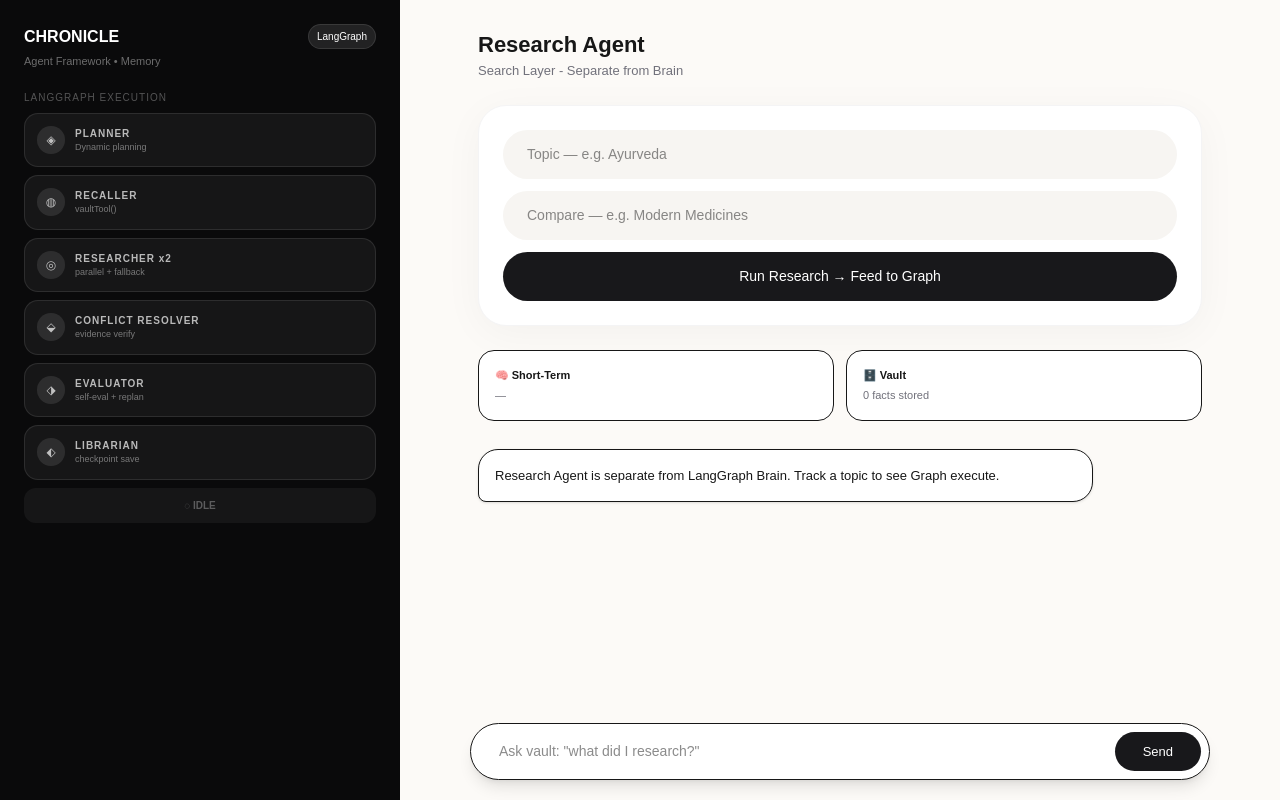
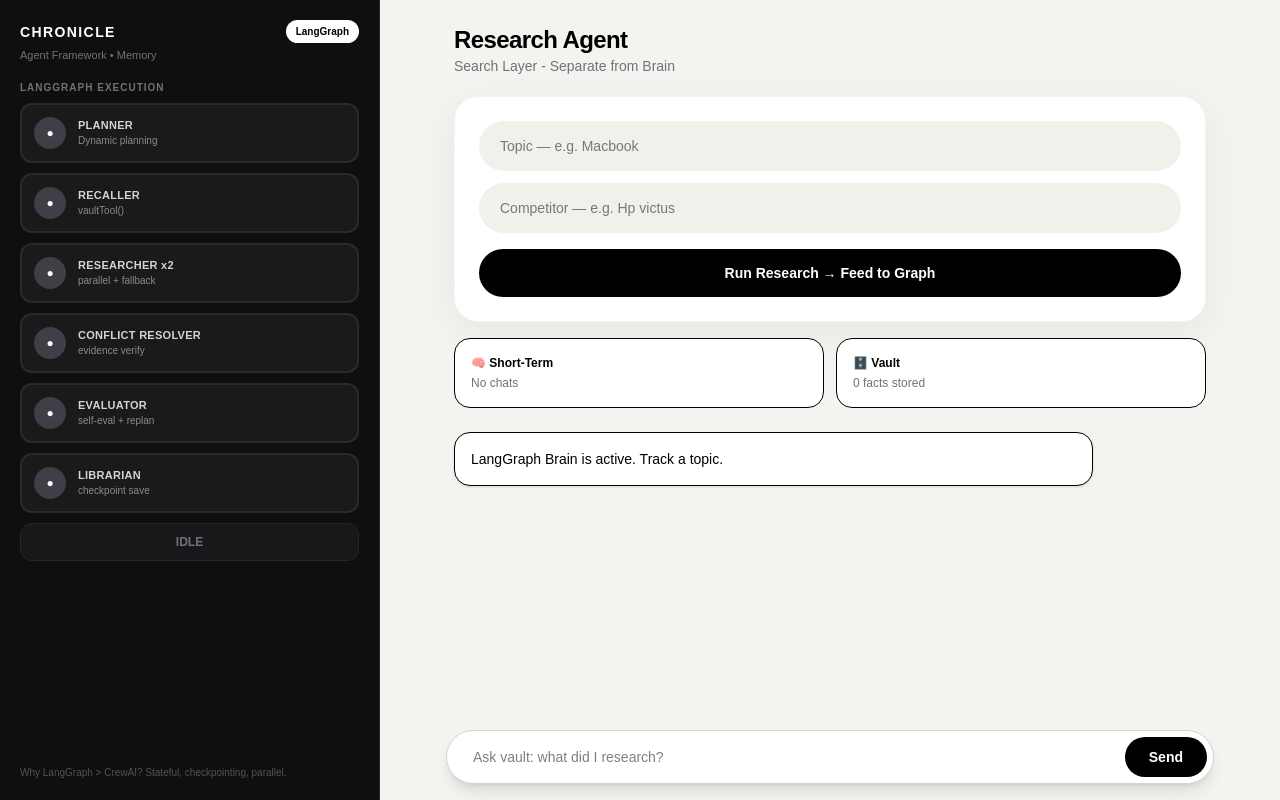
Before and after one commit to Steron167/AI-SECOND-BRAIN, a Next.js app: page / in a window 1280 px wide. Built offline with nearby package versions, Linux system fonts and the light colour scheme.

Commit message:
fix: jsx > escape

```diff
--- a/app/page.tsx
+++ b/app/page.tsx
@@ -7,7 +7,7 @@
   const [competitor, setCompetitor] = useState("")
   const [result, setResult] = useState("")
   const [input, setInput] = useState("")
-  const [chats, setChats] = useState<Chat[]>([{ role: "ai", text: "Research Agent is separate from LangGraph Brain. Track a topic to see Graph execute." }])
+  const [chats, setChats] = useState<Chat[]>([{ role: "ai", text: "LangGraph Brain is active. Track a topic." }])
   const [memory, setMemory] = useState<any>({ short: [], long: { facts: [] } })
   const [loading, setLoading] = useState(false)
   const [meta, setMeta] = useState<any>(null)
@@ -21,16 +21,17 @@
 
   async function trackResearch() {
     if (!topic) return
-    setLoading(true); setResult(""); setActiveNode("planner")
+    setLoading(true); setResult("")
     const steps = ["planner","recaller","researcher","resolver","evaluator","librarian"]
-    let i=0; const it = setInterval(()=>{ setActiveNode(steps[i]); i=(i+1)%steps.length }, 400)
+    let i=0; const it = setInterval(()=>{ setActiveNode(steps[i]); i=(i+1)%6 }, 400)
     try {
       const res = await fetch("/api/chat", { method: "POST", headers: { "Content-Type": "application/json" }, body: JSON.stringify({ message: `Research Topic: ${topic} | Competitor: ${competitor || "general"}`, memory }) })
       const data = await res.json()
       clearInterval(it); setActiveNode("done")
       setResult(data.reply); setMeta(data); setCheckpoints(data.checkpoints||[]); setMemory(data.memory_context)
       localStorage.setItem("chronicle_memory", JSON.stringify(data.memory_context))
-    } catch {} clearInterval(it); setLoading(false)
+    } catch {}
+    clearInterval(it); setLoading(false)
   }
 
   async function send() {
@@ -45,102 +46,89 @@
     } catch {} setLoading(false)
   }
 
-  const Node = ({ id, icon, title, desc }: any) => (
-    <div className={`rounded-[14px] p-3 border transition-all ${activeNode===id? "bg-white text-black border-white shadow-lg scale-[1.02]" : "bg-white/[0.05] border-white/10 text-white/70"}`}>
-      <div className="flex gap-2.5 items-center"><div className={`w-7 h-7 rounded-full flex items-center justify-center text-[12px] ${activeNode===id? "bg-black text-white" : "bg-white/10"}`}>{icon}</div><div><div className="text-[10px] font-bold tracking-widest">{title}</div><div className="text-[9px] opacity-60">{desc}</div></div>{activeNode===id && <div className="ml-auto w-2 h-2 bg-green-500 rounded-full animate-pulse" />}</div>
+  const Node = ({ id, title, sub }: any) => (
+    <div className={`rounded-xl p-3 border-2 flex items-center gap-3 ${activeNode===id? "bg-white text-black border-white shadow-xl" : "bg-[#1a1a1a] border-[#2a2a2a] text-zinc-300"}`}>
+      <div className={`w-8 h-8 rounded-full flex items-center justify-center font-bold text-xs ${activeNode===id? "bg-black text-white" : "bg-zinc-700 text-white"}`}>●</div>
+      <div><div className="text-[11px] font-bold tracking-wide">{title}</div><div className="text-[10px] opacity-60">{sub}</div></div>
+      {activeNode===id && <div className="ml-auto text-[10px] text-green-500 font-bold">RUNNING</div>}
     </div>
   )
 
-  // Parse result for pretty cards
-  const hasFallback = result.includes("FALLBACK")
-  const hasConflict = result.includes("CONFLICT RESOLVED") || result.includes("Resolved")
-  const cleanResult = result.split("---")[0]
+  return (
+    <div className="min-h-screen bg-[#f5f3ef] flex text-black">
+      {/* LEFT - SOLID DARK */}
+      <div className="w-[380px] hidden lg:flex flex-col bg-[#0f0f0f] text-white p-5 border-r border-zinc-800">
+        <div className="flex justify-between items-center">
+          <h1 className="font-black tracking-widest text-sm">CHRONICLE</h1>
+          <span className="text-[10px] bg-white text-black px-2.5 py-1 rounded-full font-bold">LangGraph</span>
+        </div>
+        <div className="text-[11px] text-zinc-500 mt-1 mb-4">Agent Framework • Memory</div>
 
-  return (
-    <div className="min-h-screen bg-[#fcfaf7] flex">
-      {/* LEFT LANGGRAPH */}
-      <div className="w-[400px] hidden lg:flex flex-col bg-[#0a0a0b] text-white p-6">
-        <div className="flex justify-between items-center mb-1"><div className="font-bold">CHRONICLE</div><div className="text-[10px] px-2 py-1 rounded-full bg-white/10 border border-white/10">LangGraph</div></div>
-        <div className="text-[11px] text-white/40 mb-5">Agent Framework • Memory</div>
-        <div className="space-y-2">
-          <div className="text-[10px] tracking-widest text-white/30">LANGGRAPH EXECUTION</div>
-          <Node id="planner" icon="◈" title="PLANNER" desc="Dynamic planning" />
-          <Node id="recaller" icon="◍" title="RECALLER" desc="vaultTool()" />
-          <Node id="researcher" icon="◎" title="RESEARCHER x2" desc="parallel + fallback" />
-          <Node id="resolver" icon="⬙" title="CONFLICT RESOLVER" desc="evidence verify" />
-          <Node id="evaluator" icon="⬗" title="EVALUATOR" desc="self-eval + replan" />
-          <Node id="librarian" icon="⬖" title="LIBRARIAN" desc="checkpoint save" />
-          <div className={`mt-2 p-2.5 rounded-xl text-center text-[10px] font-bold ${activeNode==="done"? "bg-green-500 text-black" : "bg-white/5 text-white/30"}`}>{activeNode==="done"? "✓ GRAPH COMPLETE" : "◌ IDLE"}</div>
+        <div className="text-[10px] text-zinc-500 tracking-widest mb-2 font-bold">LANGGRAPH EXECUTION</div>
+        <div className="space-y-2.5">
+          <Node id="planner" title="PLANNER" sub="Dynamic planning" />
+          <Node id="recaller" title="RECALLER" sub="vaultTool()" />
+          <Node id="researcher" title="RESEARCHER x2" sub="parallel + fallback" />
+          <Node id="resolver" title="CONFLICT RESOLVER" sub="evidence verify" />
+          <Node id="evaluator" title="EVALUATOR" sub="self-eval + replan" />
+          <Node id="librarian" title="LIBRARIAN" sub="checkpoint save" />
+          <div className={`p-2.5 rounded-xl text-center text-xs font-bold border ${activeNode==="done"? "bg-green-500 text-black border-green-500" : "bg-zinc-900 text-zinc-500 border-zinc-800"}`}>{activeNode==="done"? "✓ COMPLETE" : "IDLE"}</div>
         </div>
+
         {meta?.metrics && (
-          <div className="grid grid-cols-3 gap-2 mt-5">
-            <div className="bg-white/5 border border-white/10 rounded-xl p-2.5 text-center"><div className="text-[8px] text-white/30">CONFIDENCE</div><div className="font-bold text-green-300">{meta.metrics.confidence}</div></div>
-            <div className="bg-white/5 border border-white/10 rounded-xl p-2.5 text-center"><div className="text-[8px] text-white/30">RETRIES</div><div className="font-bold text-orange-300">{meta.metrics.retries}</div></div>
-            <div className="bg-white/5 border border-white/10 rounded-xl p-2.5 text-center"><div className="text-[8px] text-white/30">STEPS</div><div className="font-bold">{checkpoints.length}</div></div>
+          <div className="grid grid-cols-3 gap-2 mt-4">
+            <div className="bg-[#1e1e1e] border border-zinc-800 rounded-xl p-2.5 text-center"><div className="text-[8px] text-zinc-500">CONFIDENCE</div><div className="text-green-400 font-bold">{meta.metrics.confidence}</div></div>
+            <div className="bg-[#1e1e1e] border border-zinc-800 rounded-xl p-2.5 text-center"><div className="text-[8px] text-zinc-500">RETRIES</div><div className="text-orange-400 font-bold">{meta.metrics.retries}</div></div>
+            <div className="bg-[#1e1e1e] border border-zinc-800 rounded-xl p-2.5 text-center"><div className="text-[8px] text-zinc-500">STEPS</div><div className="font-bold">{checkpoints.length}</div></div>
           </div>
         )}
+        <div className="mt-auto text-[10px] text-zinc-600">Why LangGraph {" > "} CrewAI? Stateful, checkpointing, parallel.</div>
       </div>
 
-      {/* RIGHT */}
-      <div className="flex-1 flex flex-col max-w-[780px] mx-auto w-full">
-        <div className="p-7">
-          <div className="text-[22px] font-semibold">Research Agent</div>
-          <div className="text-[13px] text-zinc-500 mb-6">Search Layer - Separate from Brain</div>
-
-          <div className="rounded-[28px] bg-white border border-zinc-100 shadow-[0_8px_40px_rgba(0,0,0,0.04)] p-6">
-            <input value={topic} onChange={e=>setTopic(e.target.value)} placeholder="Topic — e.g. Ayurveda" className="w-full bg-[#f7f5f2] rounded-full px-6 py-3.5 outline-none text-[14px] mb-3" />
-            <input value={competitor} onChange={e=>setCompetitor(e.target.value)} placeholder="Compare — e.g. Modern Medicines" className="w-full bg-[#f7f5f2] rounded-full px-6 py-3.5 outline-none text-[14px] mb-3" />
-            <button onClick={trackResearch} disabled={loading} className="w-full bg-zinc-900 text-white py-3.5 rounded-full font-medium text-[14px] hover:bg-black transition disabled:opacity-50">{loading? "Running LangGraph..." : "Run Research → Feed to Graph"}</button>
+      {/* RIGHT - SOLID LIGHT */}
+      <div className="flex-1 flex flex-col max-w-[800px] mx-auto w-full">
+        <div className="p-6">
+          <div className="mb-2">
+            <h2 className="text-2xl font-bold tracking-tight">Research Agent</h2>
+            <p className="text-sm text-zinc-500">Search Layer - Separate from Brain</p>
           </div>
 
-          {/* NEW PREMIUM RESULT UI */}
+          <div className="bg-white rounded-[24px] p-6 shadow-[0_10px_40px_rgba(0,0,0,0.06)] border border-zinc-100 mt-5">
+            <input value={topic} onChange={e=>setTopic(e.target.value)} placeholder="Topic — e.g. Macbook" className="w-full bg-[#f2f0eb] rounded-full px-5 py-3.5 outline-none text-sm border border-transparent focus:border-black focus:bg-white transition" />
+            <input value={competitor} onChange={e=>setCompetitor(e.target.value)} placeholder="Competitor — e.g. Hp victus" className="w-full bg-[#f2f0eb] rounded-full px-5 py-3.5 outline-none text-sm mt-3 border border-transparent focus:border-black focus:bg-white transition" />
+            <button onClick={trackResearch} disabled={loading} className="w-full bg-black text-white py-3.5 rounded-full font-semibold text-sm mt-4 hover:bg-zinc-800 transition disabled:opacity-50">
+              {loading? "Running LangGraph →" : "Run Research → Feed to Graph"}
+            </button>
+          </div>
+
           {result && (
-            <div className="mt-6 space-y-3 animate-in fade-in">
-              {/* Status badges */}
-              <div className="flex gap-2">
-                {hasFallback && <span className="text-[10px] px-3 py-1.5 rounded-full bg-orange-100 text-orange-700 border border-orange-200">⚠ Fallback Triggered → Recovered</span>}
-                {hasConflict && <span className="text-[10px] px-3 py-1.5 rounded-full bg-blue-100 text-blue-700 border border-blue-200">⚖ Conflict Resolved</span>}
-                <span className="text-[10px] px-3 py-1.5 rounded-full bg-green-100 text-green-700 border border-green-200">✓ Evidence Verified</span>
+            <div className="mt-5">
+              <div className="flex gap-2 mb-3">
+                {result.includes("FALLBACK") && <span className="text-xs bg-orange-100 text-orange-700 px-3 py-1 rounded-full border border-orange-200 font-medium">⚠ Fallback Recovered</span>}
+                <span className="text-xs bg-green-100 text-green-700 px-3 py-1 rounded-full border border-green-200 font-medium">✓ Verified</span>
               </div>
-
-              <div className="rounded-[24px] bg-white border border-zinc-100 shadow-sm overflow-hidden">
-                <div className="px-6 py-4 border-b border-zinc-100 flex justify-between items-center bg-[#fcfaf7]">
-                  <div className="text-[11px] tracking-widest text-zinc-400 font-bold">SYNTHESIZED ANSWER</div>
-                  <div className="text-[10px] px-2.5 py-1 rounded-full bg-zinc-900 text-white">{meta?.framework || "LangGraph"}</div>
-                </div>
-                <div className="p-6 whitespace-pre-wrap text-[14px] leading-[1.7] text-zinc-800">{cleanResult}</div>
-
-                {/* ReAct trace mini */}
-                <div className="mx-6 mb-6 rounded-2xl bg-[#f7f5f2] p-4 border border-zinc-100">
-                  <div className="text-[10px] font-bold text-zinc-500 tracking-widest mb-2">REACT TRACE</div>
-                  <div className="space-y-2 text-[11px] font-mono text-zinc-600">
-                    <div>Thought: Need pricing + market, check vault first for memory reasoning.</div>
-                    <div>Action: vaultTool() → recallerNode | web_search x2 parallel</div>
-                    <div>Observation: {hasFallback? "Tavily 429 → Fallback DuckDuckGo recovered" : "Web + Vault evidence gathered"}</div>
-                    <div>Final: Synthesized with confidence {meta?.metrics?.confidence || 0.85}</div>
-                  </div>
-                </div>
-              </div>
-
-              <div className="grid grid-cols-2 gap-3">
-                <div className="rounded-2xl bg-white border p-4"><div className="text-[11px] font-bold">🛡 Failure Recovery</div><div className="text-[11px] text-zinc-500 mt-1">{hasFallback? "Primary failed, fallback succeeded - adversarial test passed" : "No failure, primary succeeded"}</div></div>
-                <div className="rounded-2xl bg-white border p-4"><div className="text-[11px] font-bold">🔍 Evidence</div><div className="text-[11px] text-zinc-500 mt-1">{checkpoints.length} checkpoints • {meta?.metrics?.retries || 0} retries • Parallel research</div></div>
+              <div className="bg-white rounded-[20px] border border-zinc-200 p-6 shadow-sm">
+                <div className="text-[10px] font-bold tracking-widest text-zinc-400 mb-3">FINAL ANSWER</div>
+                <div className="whitespace-pre-wrap text-[14px] leading-6 text-zinc-800">{result.split("---")[0]}</div>
               </div>
             </div>
           )}
 
-          <div className="grid grid-cols-2 gap-3 mt-6">
-            <div className="rounded-2xl bg-white border p-4"><div className="text-[11px] font-bold">🧠 Short-Term</div><div className="text-[11px] text-zinc-500 mt-1 truncate">{memory.short?.slice(-2).join(" • ") || "—"}</div></div>
-            <div className="rounded-2xl bg-white border p-4"><div className="text-[11px] font-bold">🗄️ Vault</div><div className="text-[11px] text-zinc-500 mt-1">{memory.long?.facts?.length||0} facts stored</div></div>
+          <div className="grid grid-cols-2 gap-3 mt-4">
+            <div className="bg-white rounded-2xl border p-4"><div className="text-xs font-bold">🧠 Short-Term</div><div className="text-xs text-zinc-500 mt-1">{memory.short?.length? memory.short.slice(-2).join(" • ") : "No chats"}</div></div>
+            <div className="bg-white rounded-2xl border p-4"><div className="text-xs font-bold">🗄️ Vault</div><div className="text-xs text-zinc-500 mt-1">{memory.long?.facts?.length||0} facts stored</div></div>
           </div>
         </div>
 
-        <div className="flex-1 px-7 space-y-3">
-          {chats.map((c,i)=><div key={i} className={`max-w-[85%] p-4 rounded-[20px] text-[13px] ${c.role==="user"? "bg-zinc-900 text-white ml-auto rounded-br-[8px]" : "bg-white border shadow-sm mr-auto rounded-bl-[8px]"}`}>{c.text}</div>)}
+        <div className="flex-1 px-6 space-y-3">
+          {chats.map((c,i)=><div key={i} className={`p-4 rounded-2xl text-sm max-w-[85%] ${c.role==="user"? "bg-black text-white ml-auto" : "bg-white border shadow-sm mr-auto"}`}>{c.text}</div>)}
         </div>
 
-        <div className="p-5 sticky bottom-0">
-          <div className="bg-white border rounded-full p-2 flex gap-2 shadow-lg"><input value={input} onChange={e=>setInput(e.target.value)} onKeyDown={e=>e.key==="Enter"&&send()} placeholder='Ask vault: "what did I research?"' className="flex-1 bg-transparent px-5 outline-none text-[14px]" /><button onClick={send} className="bg-zinc-900 text-white px-7 py-2.5 rounded-full text-[13px]">Send</button></div>
+        <div className="p-4 sticky bottom-0 bg-[#f5f3ef]">
+          <div className="bg-white border border-zinc-300 rounded-full p-1.5 flex gap-2 shadow-lg">
+            <input value={input} onChange={e=>setInput(e.target.value)} onKeyDown={e=>e.key==="Enter"&&send()} placeholder="Ask vault: what did I research?" className="flex-1 bg-transparent px-5 outline-none text-sm" />
+            <button onClick={send} className="bg-black text-white px-6 py-2.5 rounded-full text-sm font-bold">Send</button>
+          </div>
         </div>
       </div>
     </div>
```
